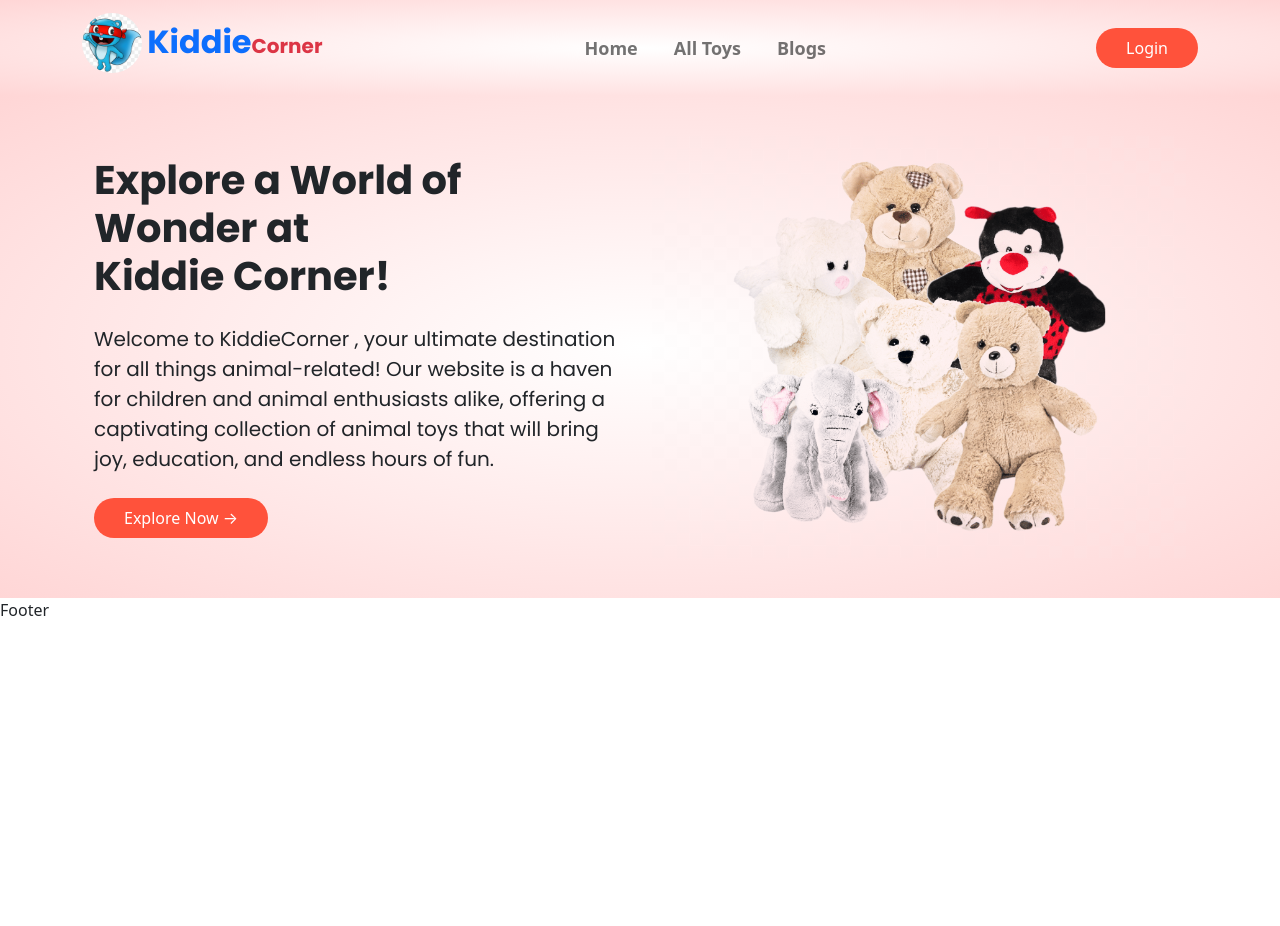
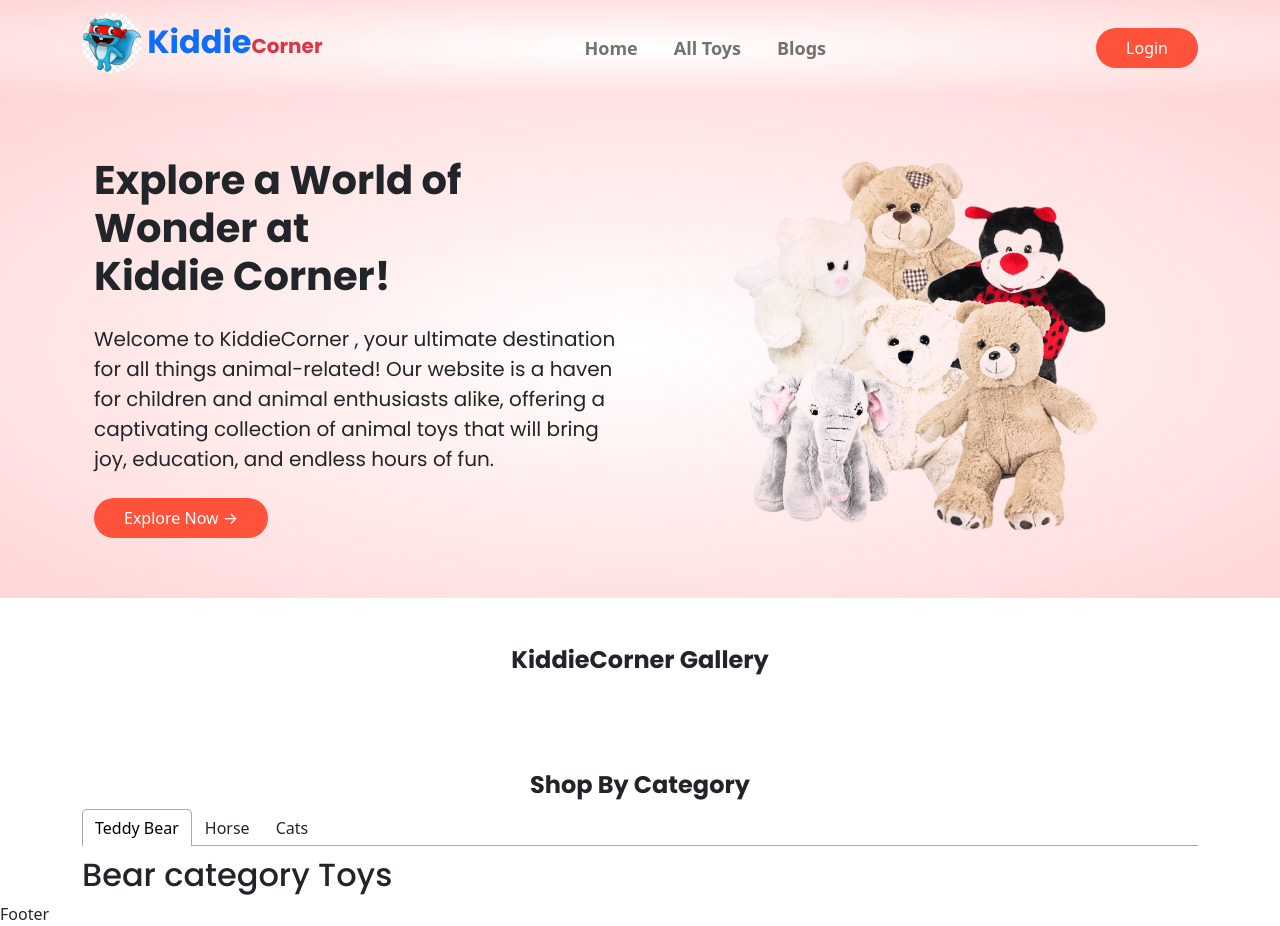
Before and after one commit to Robiul-Romjan/Kiddee-corner, a React (Vite) app: page / in a window 1280 px wide. Before the commit the page ends 800 px from the top, so only its background shows below. Built offline with nearby package versions, Linux system fonts and the light colour scheme; no server answers.

Commit message:
error page done

```diff
--- a/package.json
+++ b/package.json
@@ -16,7 +16,9 @@
     "react-bootstrap": "^2.7.4",
     "react-dom": "^18.2.0",
     "react-icons": "^4.8.0",
+    "react-image-gallery": "^1.2.11",
     "react-router-dom": "^6.11.1",
+    "react-tabs": "^6.0.1",
     "sweetalert2": "^11.7.5"
   },
   "devDependencies": {
--- a/src/index.css
+++ b/src/index.css
@@ -1,4 +1,5 @@
 @import url('https://fonts.googleapis.com/css2?family=Poppins:ital,wght@0,400;0,500;0,600;0,700;0,800;0,900;1,500&display=swap');
+
 
 h1,h2,h3,h4,p,span{
     font-family: 'Poppins', sans-serif;
--- a/src/main.jsx
+++ b/src/main.jsx
@@ -6,6 +6,7 @@ import { RouterProvider } from 'react-router-dom';
 import router from './Routes/Routes.jsx';
 import AuthProvider from './Providers/AuthProvider';
 
+
 ReactDOM.createRoot(document.getElementById('root')).render(
   <React.StrictMode>
     <AuthProvider>
--- a/src/pages/ErrorPage/ErrorPage.jsx
+++ b/src/pages/ErrorPage/ErrorPage.jsx
@@ -1,10 +1,16 @@
-
+import errorImg from "/error.png"
+import { Link, useRouteError } from 'react-router-dom';
 
 const ErrorPage = () => {
+    const error = useRouteError()
     return (
-        <div>
-            Error page
+        <div className='container mx-auto row d-flex align-items-center' style={{height:"100vh"}}>
+        <div className="col text-center">
+            <img src={errorImg} alt="" />
+            <p className='text-danger fw-bold'>{error.data}</p>
+            <Link to="/"><button className='btn-all'>Go to home page</button></Link>
         </div>
+    </div>
     );
 };
 
--- /dev/null
+++ b/src/pages/Home/Gallery/Gallery.jsx
@@ -0,0 +1,18 @@
+
+const Gallery = () => {
+
+    return (
+        <div className="container mt-5">
+            <div className="row">
+                <h4 className="text-center fw-bold mb-4">KiddieCorner Gallery</h4>
+                <div className="col-lg-3">
+                    <div className="gallery">
+                        <img src="" alt="" />
+                    </div>
+                </div>
+            </div>
+        </div>
+    );
+};
+
+export default Gallery;
--- a/src/pages/Home/Home/Home.jsx
+++ b/src/pages/Home/Home/Home.jsx
@@ -1,9 +1,13 @@
 import Banner from "../Banner/Banner";
+import Gallery from "../Gallery/Gallery";
+import ShopByCategory from "../ShopByCategory/ShopByCategory";
 
 const Home = () => {
     return (
         <div>
             <Banner />
+            <Gallery />
+            <ShopByCategory />
         </div>
     );
 };
--- /dev/null
+++ b/src/pages/Home/ShopByCategory/ShopByCategory.jsx
@@ -0,0 +1,39 @@
+import { useState } from 'react';
+import { Tab, Tabs, TabList, TabPanel } from 'react-tabs';
+import 'react-tabs/style/react-tabs.css';
+
+
+
+const ShopByCategory = () => {
+    const [category, setCategory] = useState('')
+    console.log(category)
+    const handleTeddy = (data) => {
+        setCategory(data)
+    }
+    return (
+        <div className="container mx-auto mt-5">
+            <h4 className="text-center fw-bold">Shop By Category</h4>
+            <div>
+                <Tabs>
+                    <TabList>
+                        <Tab onClick={()=>handleTeddy("Teddy")}>Teddy Bear</Tab>
+                        <Tab onClick={()=>handleTeddy("Horse")}>Horse</Tab>
+                        <Tab onClick={()=>handleTeddy("Cats")}>Cats</Tab>
+                    </TabList>
+
+                    <TabPanel>
+                        <h2>{category} Bear category Toys</h2>
+                    </TabPanel>
+                    <TabPanel>
+                        <h2>{category} category Toys</h2>
+                    </TabPanel>
+                    <TabPanel>
+                    <h2>{category} category Toys</h2>
+                    </TabPanel>
+                </Tabs>
+            </div>
+        </div>
+    );
+};
+
+export default ShopByCategory;
```
Also changed, not shown: public/error.png (added), 1 other file (tests, documents, lock files or other folders).
